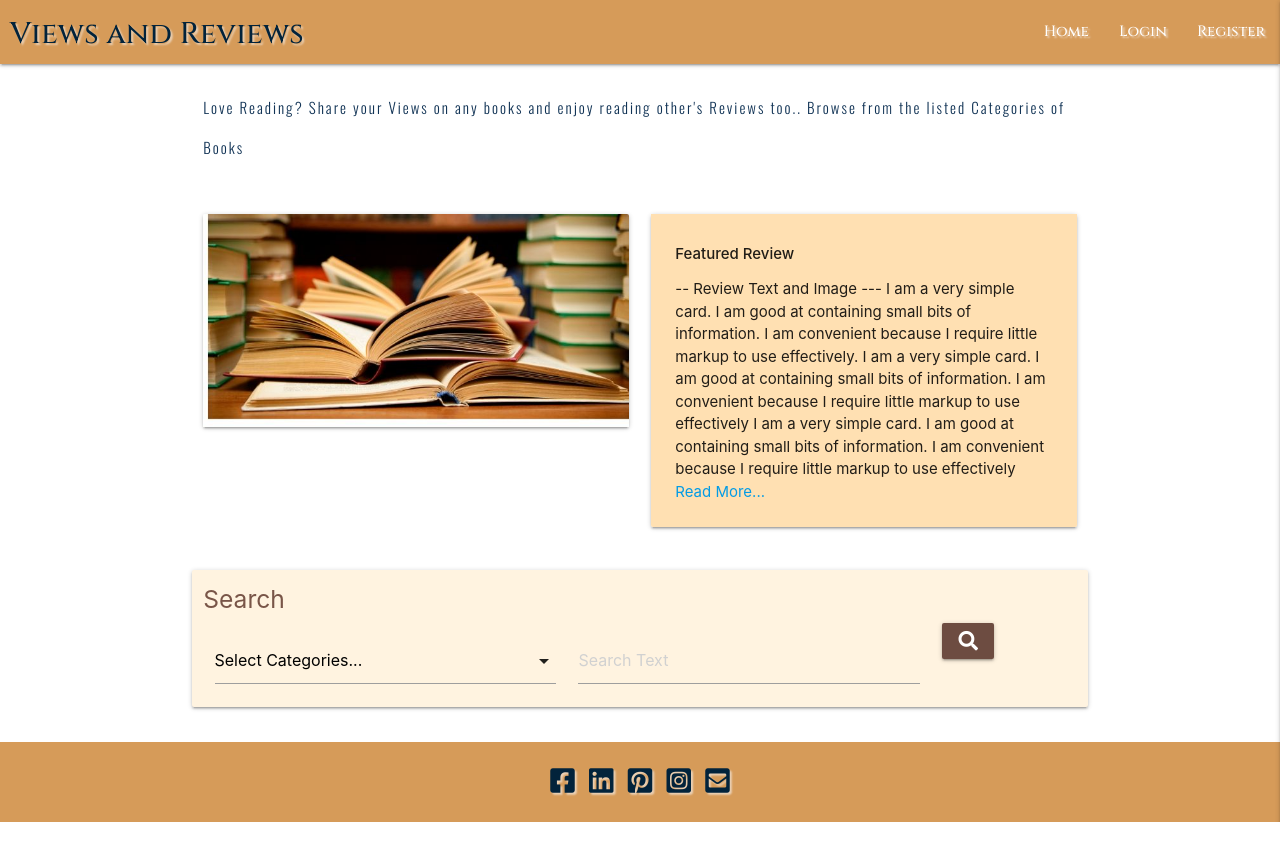
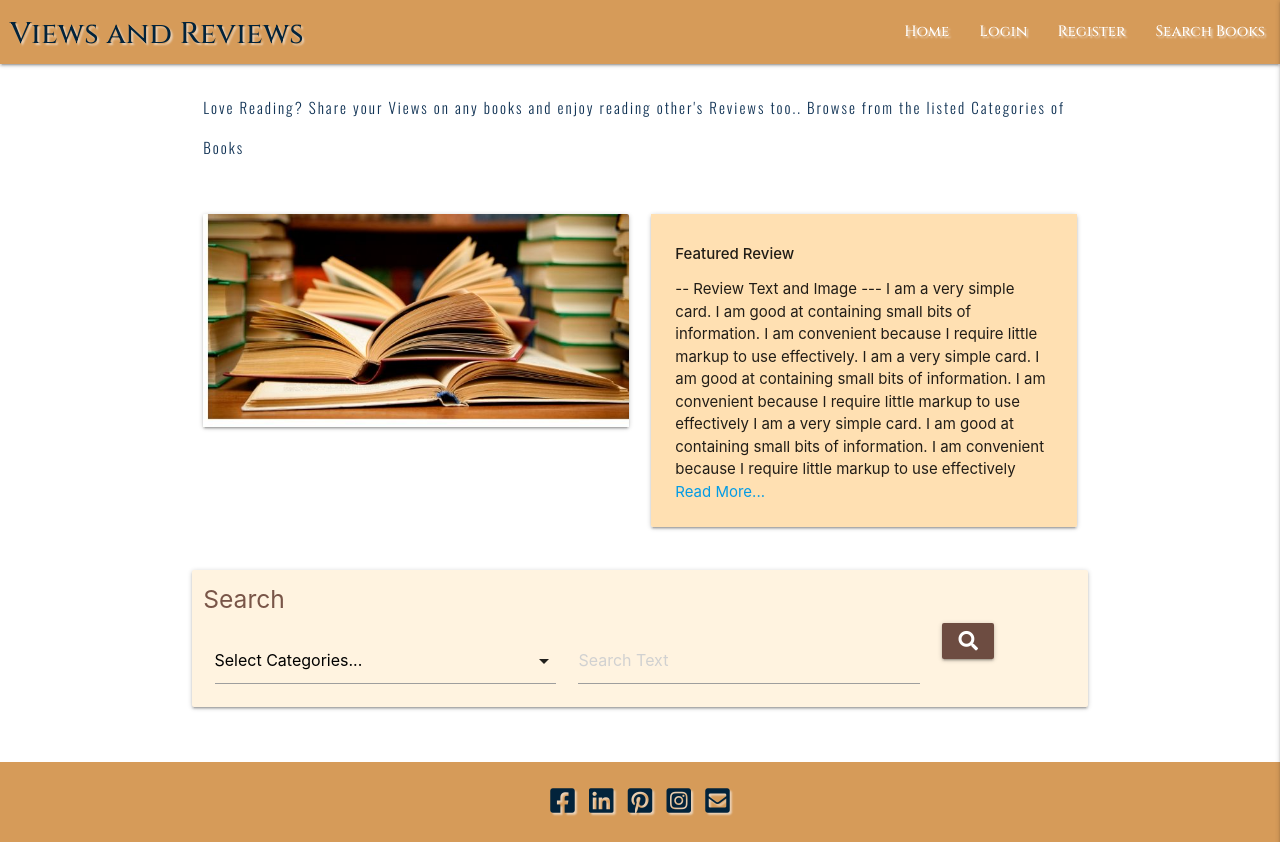
Before and after one commit to Anindita123-code/Milestone3_Data_Centric, a Flask app: page / in a window 1280 px wide. Run offline with Flask 2, Linux system fonts and the light colour scheme; data that the repository does not hold is empty; some libraries are stand-ins or nearby versions.

Commit message:
Added Search Page

```diff
--- a/app.py
+++ b/app.py
@@ -22,10 +22,16 @@ app.secret_key = os.environ.get("SECRET_KEY")
 mongo = PyMongo(app)
 
 @app.route("/")
-@app.route("/home")
+@app.route("/home", methods=["GET", "POST"])
 def home():
     categories = mongo.db.categories.find()
-    return render_template("home.html", categories=categories)
+    home_search_cat = mongo.db.categories.find()
+
+    if request.method == "POST":
+        return redirect(url_for('get_books'))
+
+    return render_template(
+        "home.html", categories=categories, search_categories=home_search_cat)
 
 
 @app.route("/register", methods=["GET", "POST"])
@@ -185,8 +191,12 @@ def delete_book(book_id):
 
 @app.route("/get_books", methods=["GET", "POST"])
 def get_books():
+    categories = mongo.db.categories.find()
+    home_search_cat = mongo.db.categories.find()
     books = mongo.db.books.find()
-    return render_template("display_books.html", books=books)
+    return render_template(
+        "display_books.html", categories=categories,
+        search_categories=home_search_cat, books=books)
 
 
 @app.route("/add_reviews/<book>", methods=["GET", "POST"])
@@ -264,21 +274,17 @@ def edit_review(review_id):
         review=review, image_url=image_url)
 
 
-@app.route("/modal")
-def modal():
-    return render_template("modal.html")
-
-
-@app.route("/find_books/<category>", methods=["GET", "POST"])
-def find_books(category):
+@app.route("/search", methods=["GET", "POST"])
+def search():
     categories = mongo.db.categories.find()
 
     if request.method == "POST":
+
         books = mongo.db.books.find(
             {"category_name": request.form.get("category")})
         return redirect(url_for('get_books', books=books))
 
-    return render_template("find_books.html", categories=categories)
+    return render_template("display_books.html", categories=categories)
 
 
 if __name__ == "__main__":
--- a/templates/base.html
+++ b/templates/base.html
@@ -31,12 +31,14 @@
                         <li><a href="{{ url_for('logout') }}">Logout</a></li>
                     {% else %}
                         <li><a href="{{ url_for('user_profile', username=session.user) }}">Profile</a></li>
+                        <li><a href="{{ url_for('search') }}">Search Books</a></li>
                         <li><a href="{{ url_for('add_books') }}">Add Books</a></li>
                         <li><a href="{{ url_for('logout') }}">Logout</a></li>
                     {% endif %}
                 {% else %}
                     <li><a href="{{ url_for('login') }}">Login</a></li>
                     <li><a href="{{ url_for('register') }}">Register</a></li>
+                    <li><a href="{{ url_for('search') }}">Search Books</a></li>
                 {% endif %}
 
             </ul>
--- a/templates/home.html
+++ b/templates/home.html
@@ -41,30 +41,9 @@
                     </div>
                 </div>
             </div>
+            <!-- search section -->
             <div class="row">
-                <div class="col s12 card-panel orange lighten-5">
-
-                    <h5>Search</h5>
-                    <div class="input-field col s5">
-                        <select>
-                            <option value="" disabled selected>Select Categories...</option>
-                            <option value="1">Option 1</option>
-                            <option value="2">Option 2</option>
-                            <option value="3">Option 3</option>
-                        </select>
-                    </div>
-                    <div class="input-field col s5">
-                        <input placeholder="Search Text" id="Search" name="search" type="text" class="validate">
-                    </div>
-                    <div class="col s2">
-
-                        <button class="btn brown darken-1" type="submit">
-                            <i class="fas fa-search"></i>
-                        </button>
-
-                    </div>
-                </div>
-
+                {% include 'search_books.html' %}
             </div>
         </div>
 
--- /dev/null
+++ b/templates/search_books.html
@@ -0,0 +1,22 @@
+
+    <div class="row">
+        <form class="col s12 card-panel orange lighten-5" method="POST">
+            <h5>Search</h5>
+            <div class="input-field col s5">
+                <select>
+                    <option value="" disabled selected>Select Categories...</option>
+                    {% for category in search_categories %}
+                    <option value="{{ category.category_name }}">{{ category.category_name }}</option>
+                    {% endfor %}
+                </select>
+            </div>
+            <div class="input-field col s5">
+                <input placeholder="Search Text" id="Search" name="search" type="text" class="validate">
+            </div>
+            <div class="col s2">
+                <button class="btn brown darken-1" type="submit">
+                    <i class="fas fa-search"></i>
+                </button>
+            </div>
+        </form>
+    </div>
```
Also changed, not shown: templates/display_books.html (+6 -6 lines).
